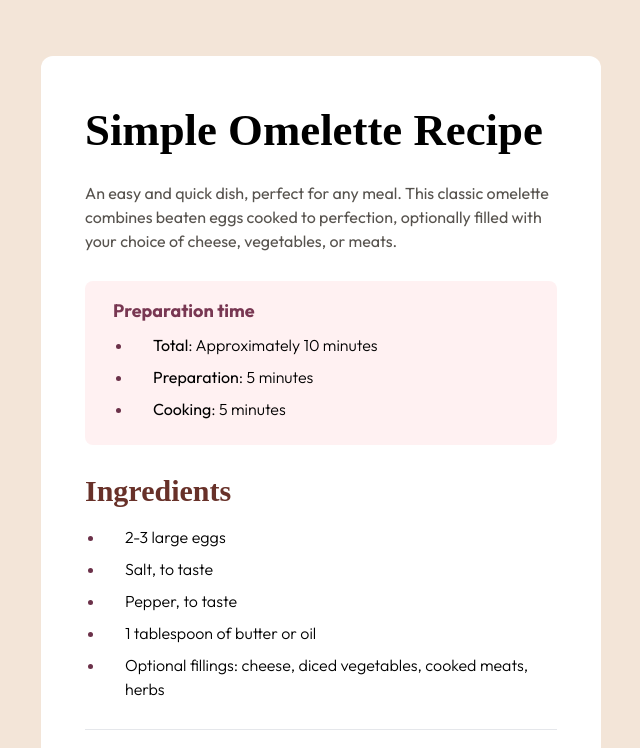
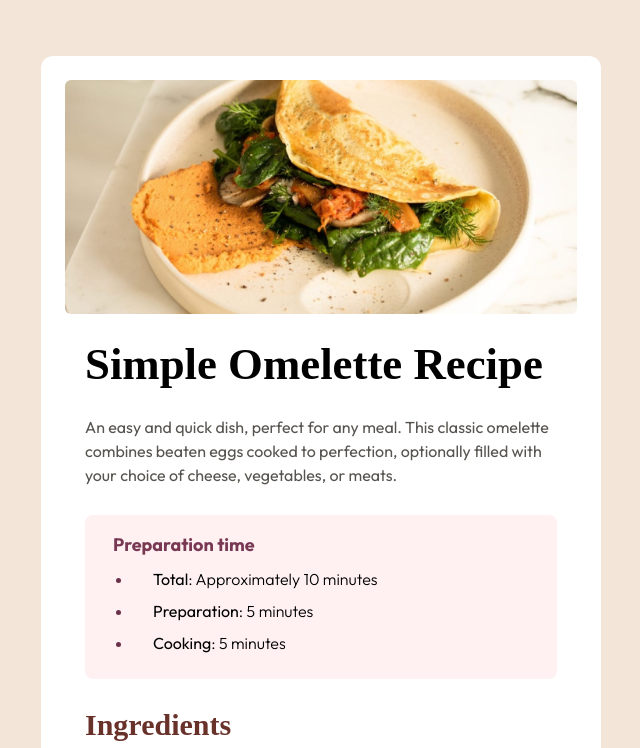
Before and after one commit to PiyushSolanki-hub/recipe-page-mentor, a plain HTML site: page index.html in a window 1280 px wide. Shown: the top 748 px of the page, without its empty margins (319-959 px from the left). Drawn offline with Linux system fonts and the light colour scheme; the site is published under a folder, as on GitHub Pages, so addresses that start at the root find nothing.

Commit message:
Update index.html

```diff
--- a/index.html
+++ b/index.html
@@ -10,7 +10,7 @@
   <link rel="preconnect" href="https://fonts.gstatic.com" crossorigin>
   <link href="https://fonts.googleapis.com/css2?family=Young+Serif&display=swap" rel="stylesheet">
 
-  <link rel="icon" type="image/png" sizes="32x32" href="./assets/images/favicon-32x32.png">
+  <link rel="icon" type="image/png" sizes="32x32" href="favicon-32x32.png">
 
   <title>Frontend Mentor | Recipe page</title>
   <link rel="stylesheet" href="style.css">
@@ -18,7 +18,7 @@
 <body class="md:bg-[#f3e5d8] h-screen flex flex-col items-center">
   <main class="md:w-[35rem] md:bg-white md:mt-14 md:p-6 rounded-xl">
     <figure>
-      <img class="md:rounded-md" src="/image-omelette.jpeg" alt="">
+      <img class="md:rounded-md" src="image-omelette.jpeg" alt="">
     </figure>
     <section class="ml-5 mr-5 mt-7">
       <h1 class="font-YoungSerif font-bold text-[2.8rem] leading-[2.8rem]">Simple Omelette Recipe</h1>
```
